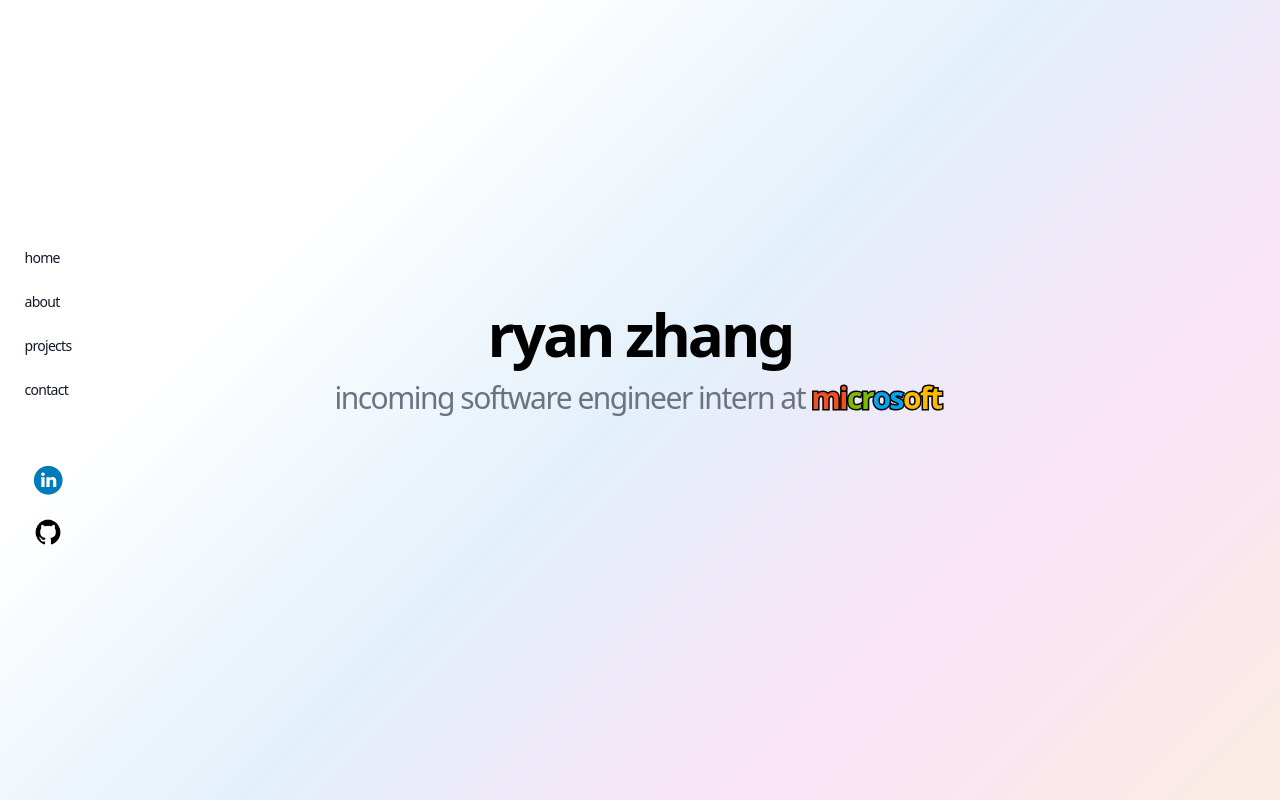
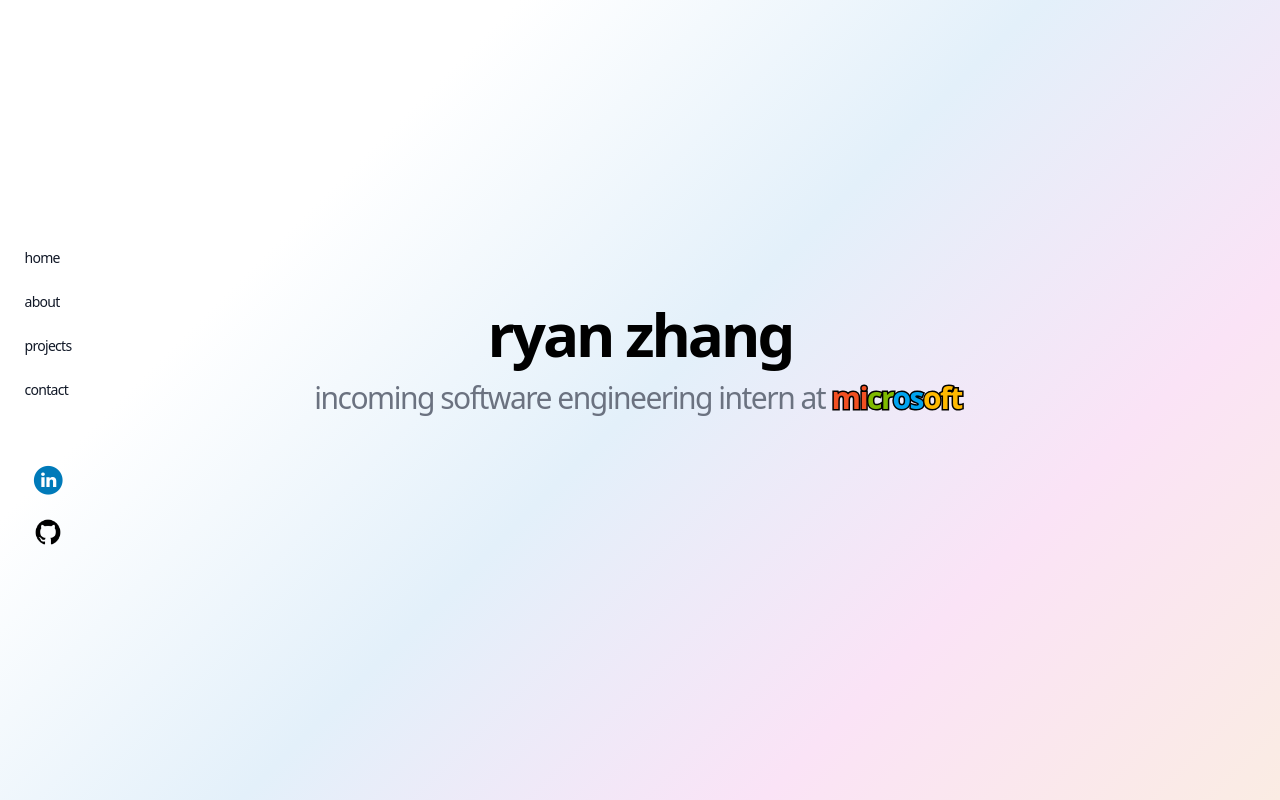
Before and after one commit to rzhang57/rmzhang-website, a Next.js app: page / in a window 1280 px wide. Shown: the top 800 px of the page. Built offline with nearby package versions, Linux system fonts and the light colour scheme.

Commit message:
add corrected title

```diff
--- a/src/components/landing/Hero.tsx
+++ b/src/components/landing/Hero.tsx
@@ -15,7 +15,7 @@ export default function Hero() {
       </h1>
       <div className="inline text-muted-foreground md:text-3xl text-center self-center tracking-tighter leading-relaxed">
         <span className="cycle-item">
-            incoming software engineer intern at{' '}
+            incoming software engineering intern at{' '}
           <Link
               href="https://www.microsoft.com/"
               target="_blank"
--- a/src/data/content.json
+++ b/src/data/content.json
@@ -12,7 +12,7 @@
       "title": "work",
       "experiences": [
         {
-          "role": "software engineer intern",
+          "role": "software engineering intern",
           "company": "microsoft",
           "overview": "incoming summer 2026",
           "description": [
@@ -20,7 +20,7 @@
           ]
         },
         {
-          "role": "software engineer intern",
+          "role": "software engineering intern",
           "company": "planview",
           "overview": "full stack engineering alongside a team of 7 for copilot/ anvi, an integrated multi-agent ai assistant and automation platform embedded into planview's work management software suite",
           "description": [
```
